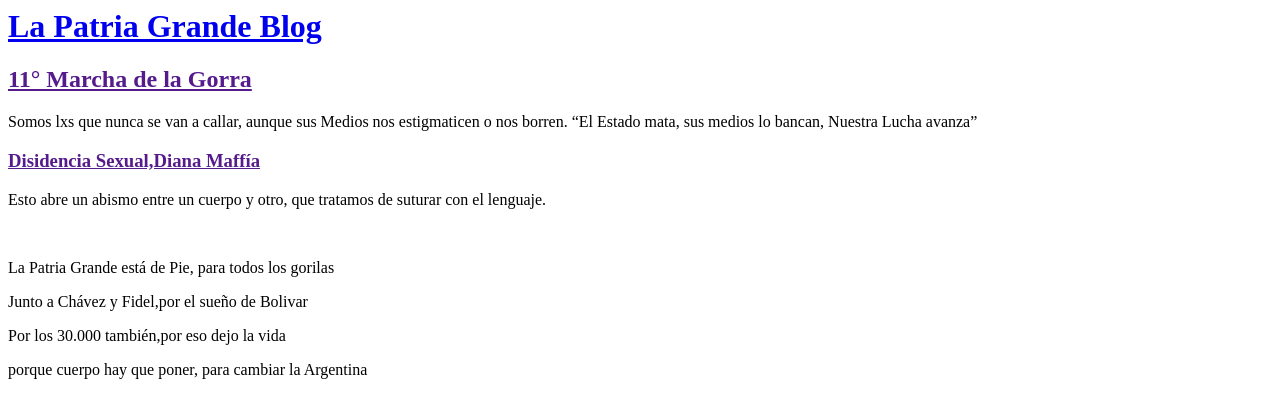
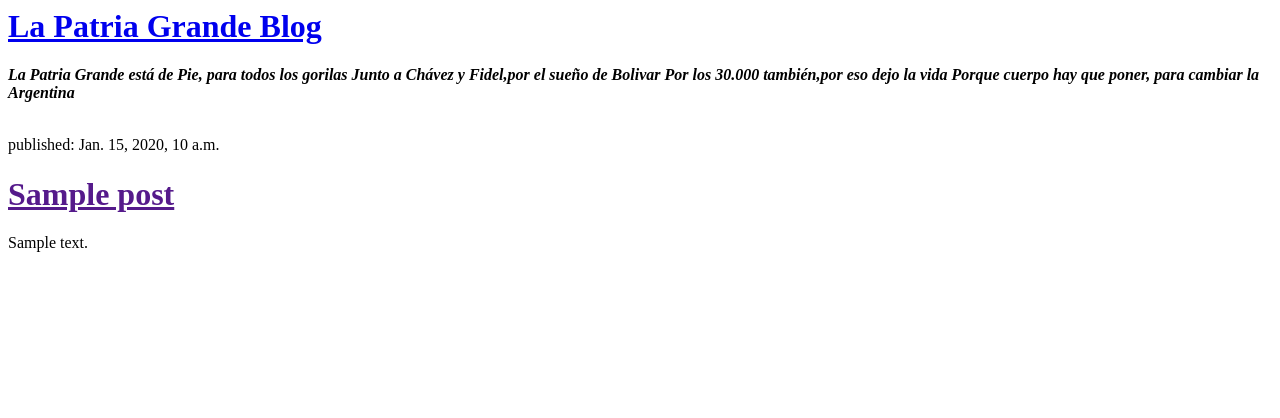
Before and after one commit to jcattaneo1/my-first-blog, a Django app: template blog/templates/blog/post_list.html in a window 1280 px wide. Shown: the top 418 px of the page. Run offline with Django 3.2, Linux system fonts and the light colour scheme; the template is opened without the code that fills it: values that come from a table or form of the project are taken from there, others are empty; tables that the repository leaves empty hold one stand-in row (values such as "Sample post").

Commit message:
Modified templates to display posts from database.

```diff
--- a/blog/templates/blog/post_list.html
+++ b/blog/templates/blog/post_list.html
@@ -5,22 +5,27 @@
    <body>
       <div>
          <h1><a href="/">La Patria Grande Blog</a></h1>
+      </div>
 
-      <div>
-         <h2><a href="">11° Marcha de la Gorra</a></h2>
-         <p>Somos lxs que nunca se van a callar, aunque sus Medios nos estigmaticen o nos borren.
- “El Estado mata, sus medios lo bancan, Nuestra Lucha avanza”</p>     </div>
+    <em><strong>
+    La Patria Grande está de Pie, para todos los gorilas
+    Junto a Chávez y Fidel,por el sueño de Bolivar
+    Por los 30.000 también,por eso dejo la vida
+    Porque cuerpo hay que poner, para cambiar la Argentina
+   </strong></em>
 
-     <div>
-       <h3><a href ="">Disidencia Sexual,Diana Maffía</a></h3>
-       <p> Esto abre un abismo entre un cuerpo y otro, que tratamos de suturar con el lenguaje. </p>
-     </div>
+  <br />
+  <br />
 
-    <br/>
+</div>
 
-    <p>La Patria Grande está de Pie, para todos los gorilas</p>
-    <p>Junto a Chávez y Fidel,por el sueño de Bolivar</p>
-    <p>Por los 30.000 también,por eso dejo la vida</p>
-    <p> porque cuerpo hay que poner, para cambiar la Argentina</p>
+{% for post in posts %}
+    <div>
+        <p>published: {{ post.published_date }}</p>
+        <h1><a href="">{{ post.title }}</a></h1>
+        <p>{{ post.text|linebreaksbr }}</p>
+    </div>
+{% endfor %}
+
   </body>
 </html>
--- a/blog/views.py
+++ b/blog/views.py
@@ -1,5 +1,8 @@
 from django.shortcuts import render
+from django.utils import timezone
+from .models import Post
 
 # Create your views here.
 def post_list(request):
-    return render(request, 'blog/post_list.html', {})
+    posts= Post.objects.filter(published_date__lte=timezone.now()).order_by('published_date')
+    return render(request, 'blog/post_list.html', {'posts':posts})
```
